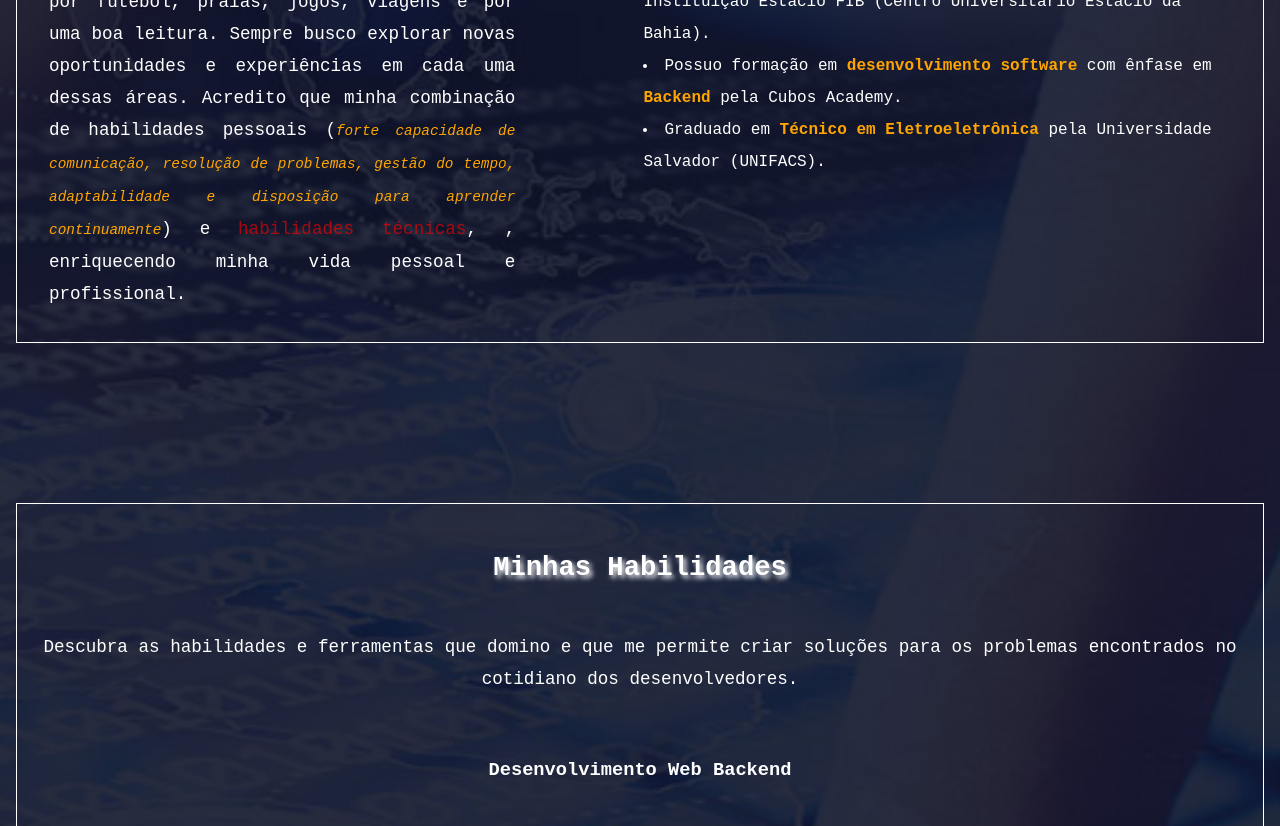
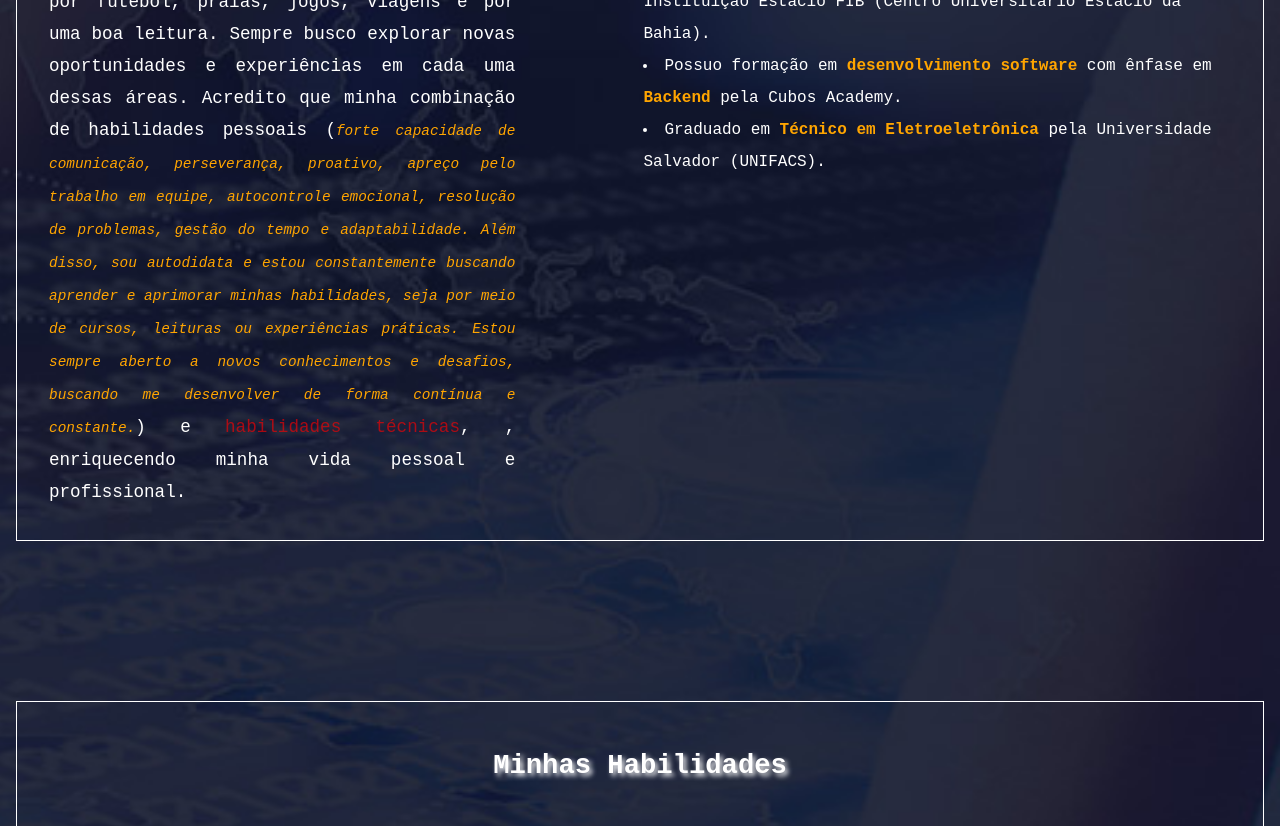
Before and after one commit to Allex-Lima/Allex-Lima.github.io, a plain HTML site: page index.html in a window 1280 px wide. Shown: the part 920-1746 px from the top of the page. Drawn offline with nearby package versions, Linux system fonts and the light colour scheme.

Commit message:
atualizando sobre

```diff
--- a/index.html
+++ b/index.html
@@ -58,8 +58,7 @@
             <p>
                 Sou um entusiasta da tecnologia, apaixonado por futebol, praias, jogos, viagens e por uma boa leitura.
                 Sempre busco explorar novas oportunidades e experiências em cada uma dessas áreas. Acredito que minha
-                combinação de habilidades pessoais (<i>forte capacidade de comunicação, resolução de problemas, gestão
-                    do tempo, adaptabilidade e disposição para aprender continuamente</i>) e <a href="#skills">habilidades
+                combinação de habilidades pessoais (<i>forte capacidade de comunicação, perseverança, proativo, apreço pelo trabalho em equipe, autocontrole emocional, resolução de problemas, gestão do tempo e adaptabilidade. Além disso, sou autodidata e estou constantemente buscando aprender e aprimorar minhas habilidades, seja por meio de cursos, leituras ou experiências práticas. Estou sempre aberto a novos conhecimentos e desafios, buscando me desenvolver de forma contínua e constante.</i>) e <a href="#skills">habilidades
                     técnicas</a>, , enriquecendo minha vida pessoal e profissional.
             </p>
         </div>
```
